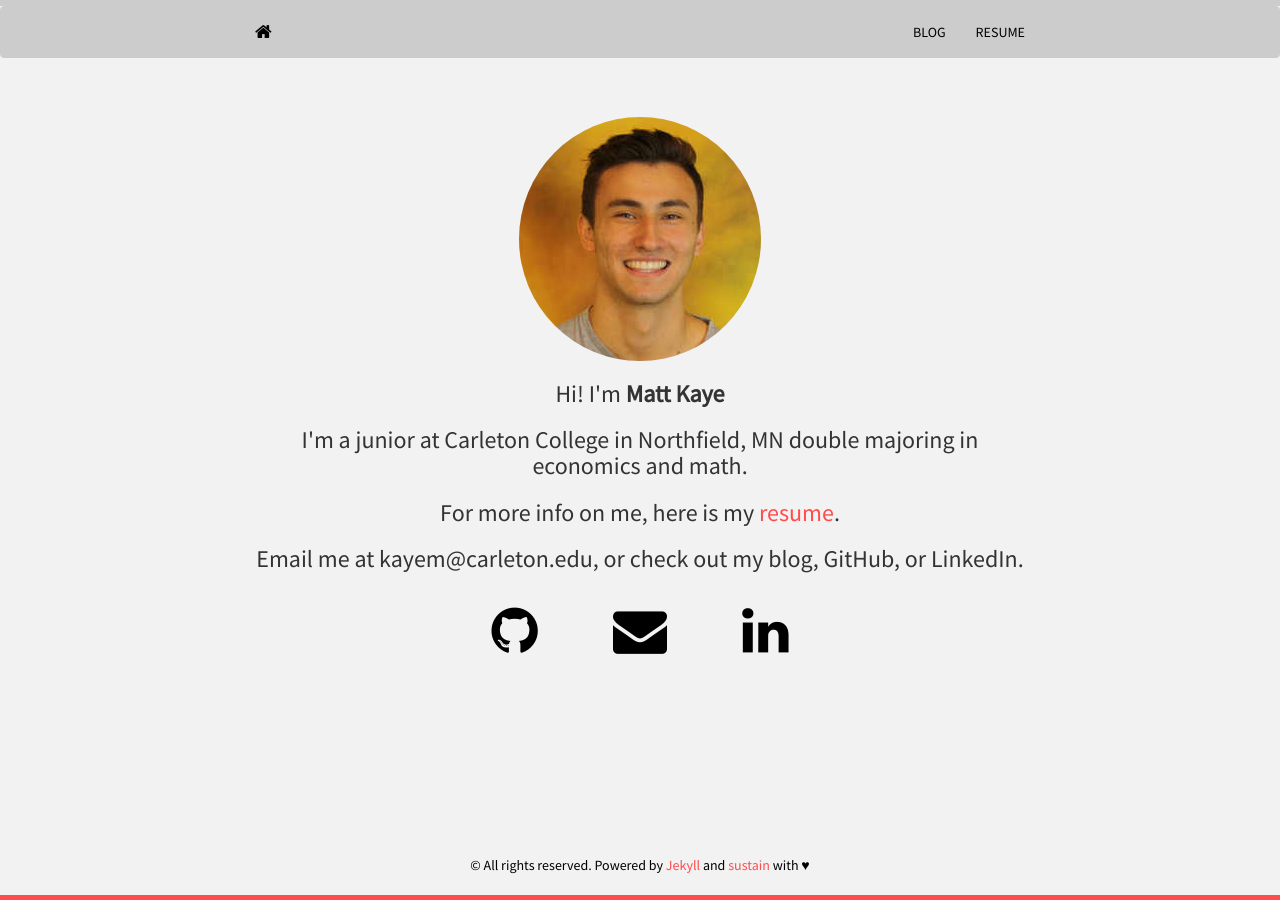
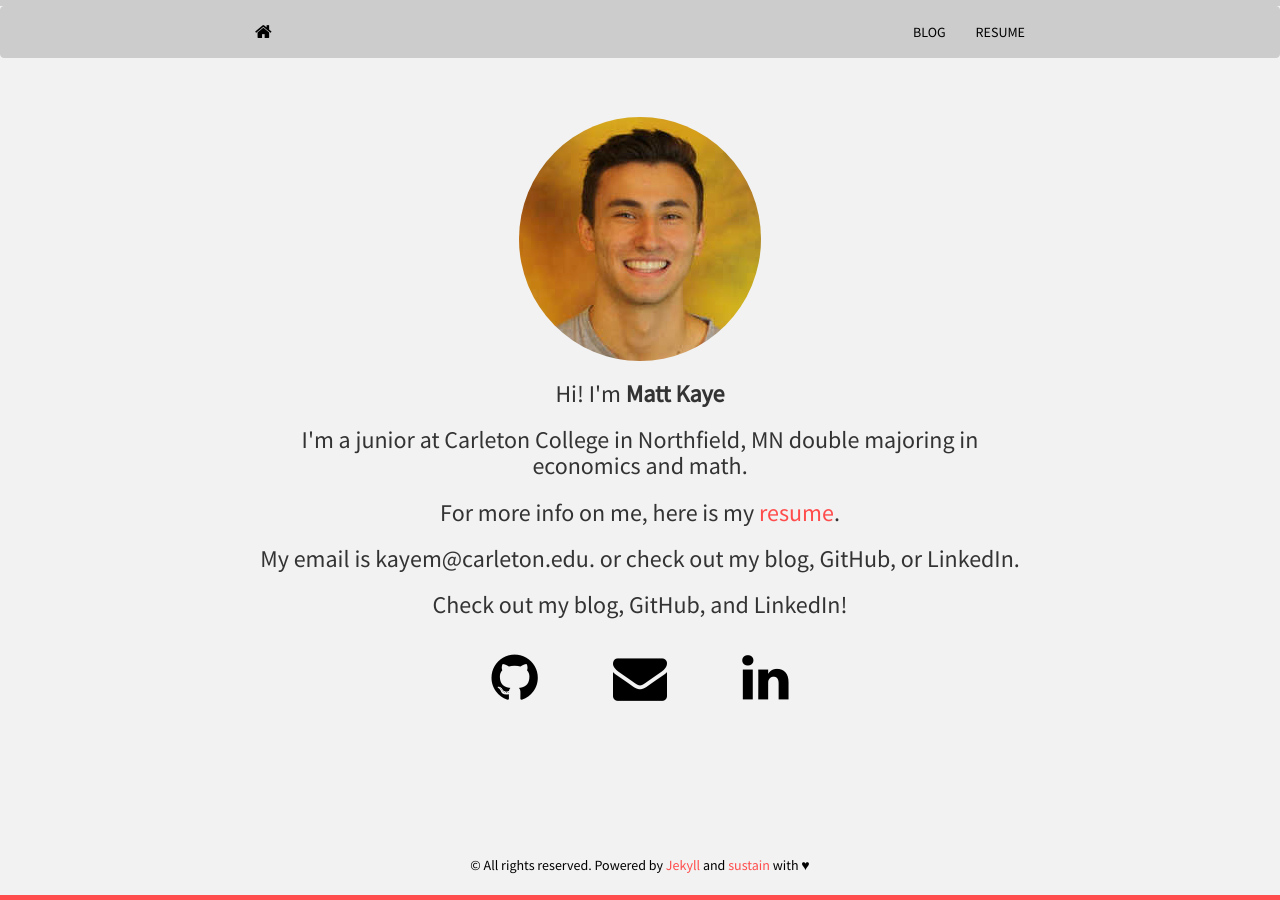
Before and after one commit to mrkaye97/mrkaye97.github.io, a Jekyll site: the page built from index.html, in a window 1280 px wide. Built offline with Jekyll 4.4.1, drawn with Linux system fonts in a browser that asks for light colours; nearby versions of some CDN libraries; the list of posts is cut into pages by our own code.

Commit message:
Update index.html

```diff
--- a/index.html
+++ b/index.html
@@ -10,7 +10,8 @@ layout: home
 	  <h3>Hi! I'm <strong>{{ site.author }}</strong></h3>
 	  <h3>I'm a junior at Carleton College in Northfield, MN double majoring in economics and math.</h3>
 	  <h3>For more info on me, here is my <a href="Matthew_Kaye_Resume.pdf">resume</a>.</h3>
-	  <h3>Email me at kayem@carleton.edu, or check out my blog, GitHub, or LinkedIn.</h3>
+	  <h3>My email is kayem@carleton.edu. or check out my blog, GitHub, or LinkedIn.</h3>
+	  <h3>Check out my blog, GitHub, and LinkedIn!</h3>
 	  {% include social.html %}
 	</div>
 </section>
```
